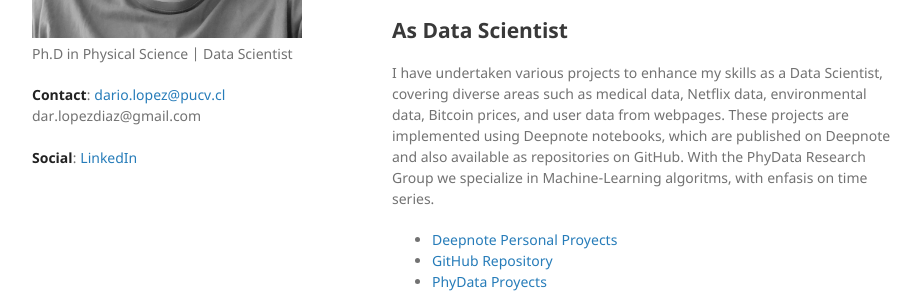
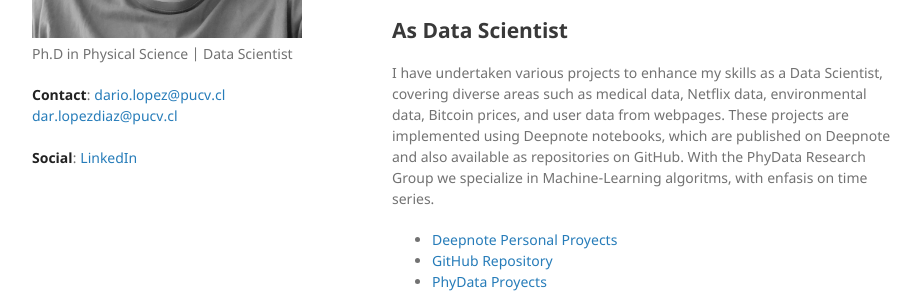
Before and after one commit to dariolopezd/dariolopezd.github.io, a Jekyll site: the page built from index.md, in a window 1280 px wide. Shown: the part 341-641 px from the top of the page, without its empty margins (178-1100 px from the left). Built offline with Jekyll 4.4.1, drawn with Linux system fonts in a browser that asks for light colours; our own code applies the rules of GitHub Pages for plain Markdown files.

Commit message:
Update default.html

```diff
--- a/_layouts/default.html
+++ b/_layouts/default.html
@@ -29,7 +29,8 @@
 
         {% if site.github.is_user_page %}
         <!-- <p class="view"><a href="{{ site.github.owner_url }}">View My GitHub Profile</a></p> -->
-        <strong>Contact</strong>: <a href="mailto:dario.lopez@pucv.cl"> dario.lopez@pucv.cl </a>  &nbsp; dar.lopezdiaz@gmail.com <br> <br>
+        <strong>Contact</strong>: <a href="mailto:dario.lopez@pucv.cl"> dario.lopez@pucv.cl </a> <br>
+        <p style="display:none;"><strong>Contact</strong>:</p> <a href="mailto:dar.lopezdiaz@pucv.cl"> dar.lopezdiaz@pucv.cl </a> <br> <br>
         <strong>Social</strong>: <a href="https://www.linkedin.com/in/dar%C3%ADo-l%C3%B3pez-d%C3%ADaz-6b646837/"> LinkedIn</a>
         {% endif %}
 
```
